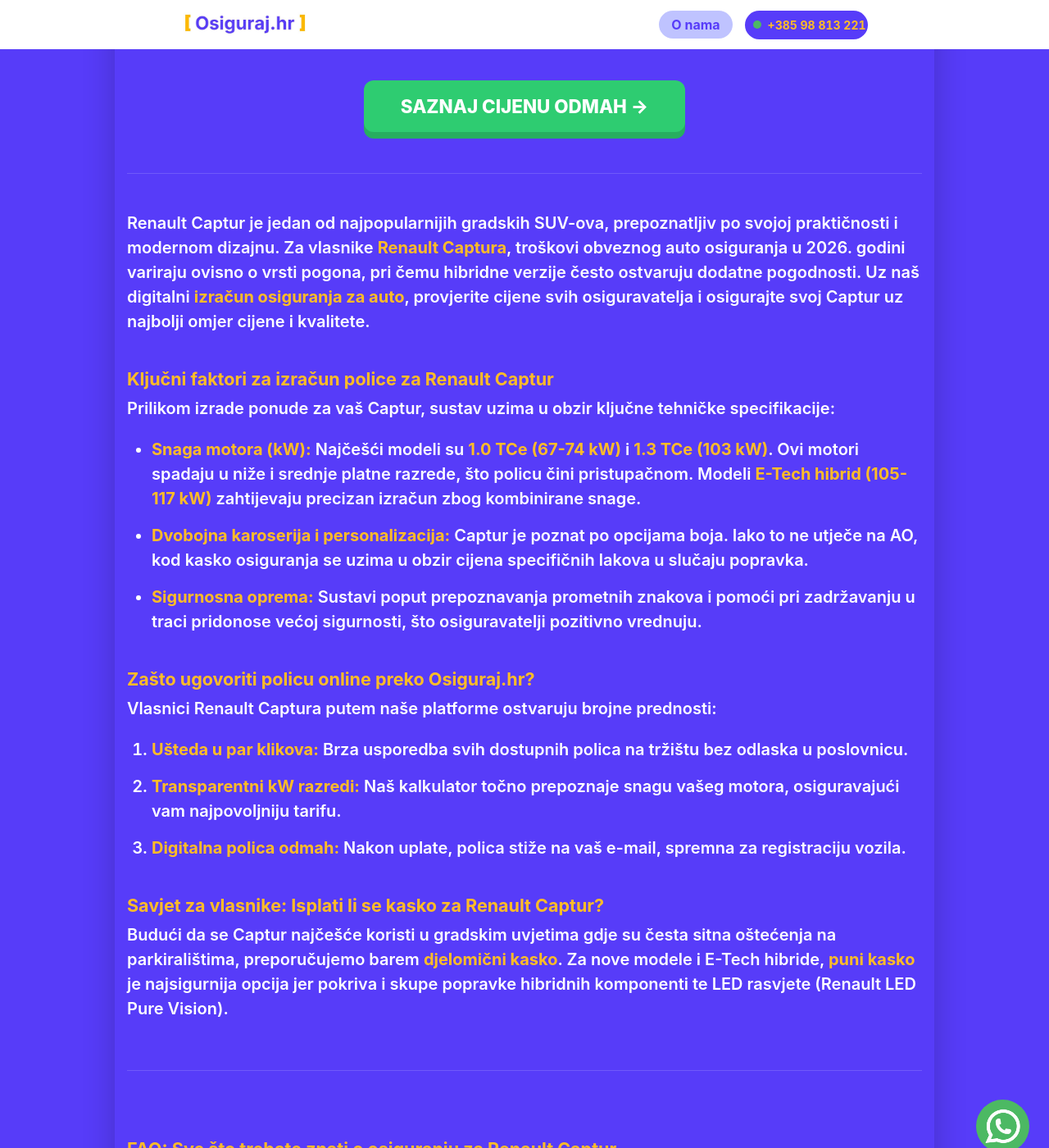
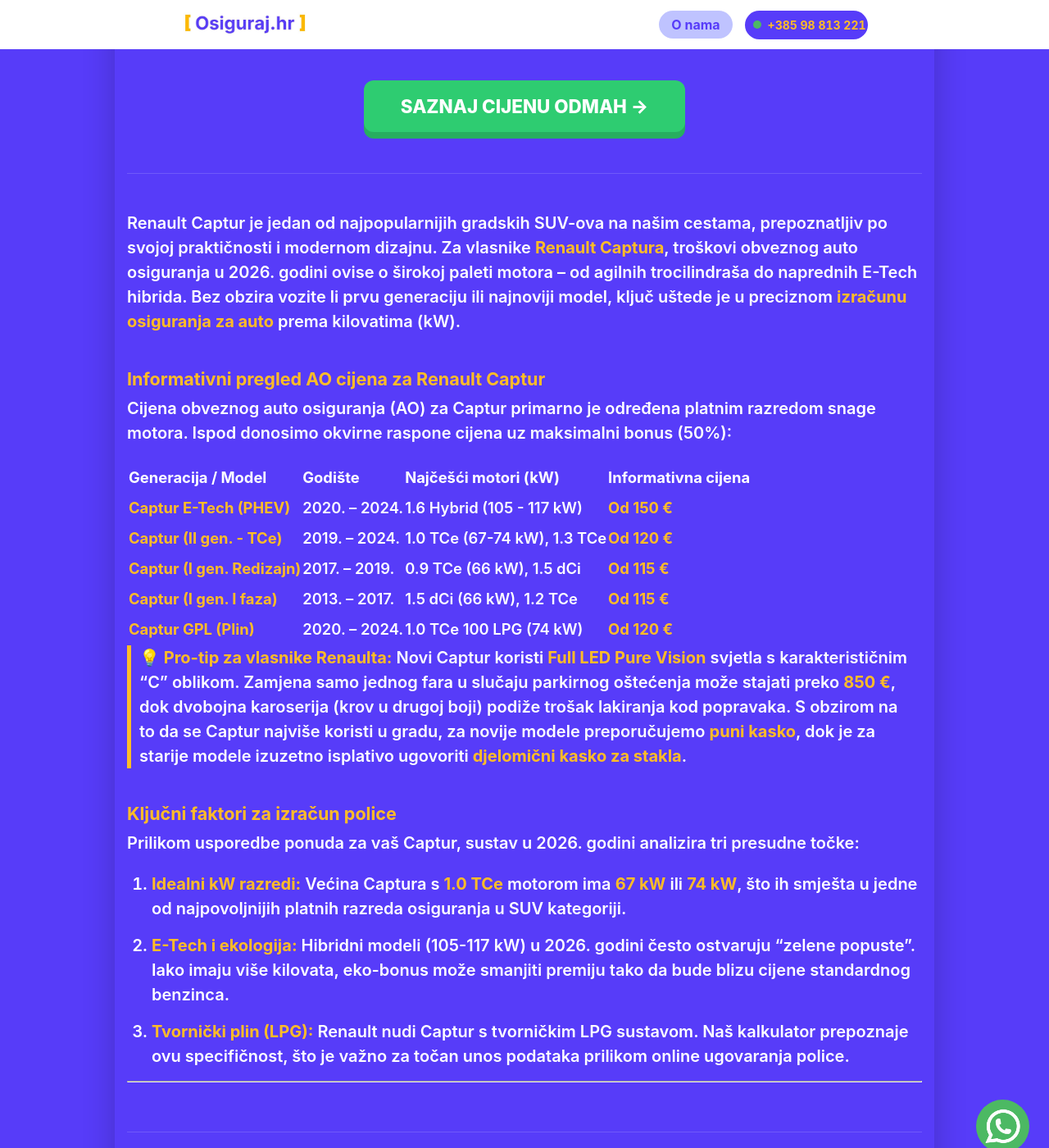
Before and after one commit to Filip-Gale/OsigurajHR, a Jekyll site: the page built from auto-osiguranje/renault-captur.md, in a window 1280 px wide and 1400 px high, scrolled down 315 px. Shown: the whole window at 82% size. Built offline with Jekyll 4.4.1, drawn with Linux system fonts in a browser that asks for light colours; some of the changed text lies outside the part shown.

Commit message:
Update renault-captur.md

```diff
--- a/auto-osiguranje/renault-captur.md
+++ b/auto-osiguranje/renault-captur.md
@@ -1,48 +1,82 @@
 ---
 layout: grad
-grad_ime: ""
-title: "Osiguranje za Renault Captur | Izračun cijene prema kW (2026)"
+grad_ime: "Hrvatska"
+title: "Osiguranje za Renault Captur | Cijene po godištima (2013-2024)"
 permalink: /auto-osiguranje/renault-captur/
-description: "Saznajte točnu cijenu auto osiguranja za Renault Captur. Usporedite ponude za TCe, dCi i E-Tech hibride uz uštede do 30% online."
+description: "Izračunajte cijenu osiguranja za Renault Captur. Provjerite informativne cijene za TCe, dCi i E-Tech hibride po godištima. Uštedite do 30% online."
 ---
 
-Renault Captur je jedan od najpopularnijih gradskih SUV-ova, prepoznatljiv po svojoj praktičnosti i modernom dizajnu. Za vlasnike **Renault Captura**, troškovi obveznog auto osiguranja u 2026. godini variraju ovisno o vrsti pogona, pri čemu hibridne verzije često ostvaruju dodatne pogodnosti. Uz naš digitalni **izračun osiguranja za auto**, provjerite cijene svih osiguravatelja i osigurajte svoj Captur uz najbolji omjer cijene i kvalitete.
+Renault Captur je jedan od najpopularnijih gradskih SUV-ova na našim cestama, prepoznatljiv po svojoj praktičnosti i modernom dizajnu. Za vlasnike **Renault Captura**, troškovi obveznog auto osiguranja u 2026. godini ovise o širokoj paleti motora – od agilnih trocilindraša do naprednih E-Tech hibrida. Bez obzira vozite li prvu generaciju ili najnoviji model, ključ uštede je u preciznom **izračunu osiguranja za auto** prema kilovatima (kW).
 
-### Ključni faktori za izračun police za Renault Captur
+### Informativni pregled AO cijena za Renault Captur
 
-Prilikom izrade ponude za vaš Captur, sustav uzima u obzir ključne tehničke specifikacije:
+Cijena obveznog auto osiguranja (AO) za Captur primarno je određena platnim razredom snage motora. Ispod donosimo okvirne raspone cijena uz maksimalni bonus (50%):
 
-* **Snaga motora (kW):** Najčešći modeli su **1.0 TCe (67-74 kW)** i **1.3 TCe (103 kW)**. Ovi motori spadaju u niže i srednje platne razrede, što policu čini pristupačnom. Modeli **E-Tech hibrid (105-117 kW)** zahtijevaju precizan izračun zbog kombinirane snage.
-* **Dvobojna karoserija i personalizacija:** Captur je poznat po opcijama boja. Iako to ne utječe na AO, kod kasko osiguranja se uzima u obzir cijena specifičnih lakova u slučaju popravka.
-* **Sigurnosna oprema:** Sustavi poput prepoznavanja prometnih znakova i pomoći pri zadržavanju u traci pridonose većoj sigurnosti, što osiguravatelji pozitivno vrednuju.
+| Generacija&nbsp;/&nbsp;Model | Godište&nbsp;&nbsp;&nbsp;&nbsp;&nbsp; | Najčešći motori (kW)&nbsp;&nbsp;&nbsp;&nbsp;&nbsp;&nbsp;&nbsp;&nbsp; | Informativna cijena |
+| :--- | :--- | :--- | :--- |
+| **Captur E-Tech (PHEV)** | 2020. – 2024. | 1.6 Hybrid (105 - 117 kW) | **Od 150 €** |
+| **Captur (II gen. - TCe)** | 2019. – 2024. | 1.0 TCe (67-74 kW), 1.3 TCe | **Od 120 €** |
+| **Captur (I gen. Redizajn)**| 2017. – 2019. | 0.9 TCe (66 kW), 1.5 dCi | **Od 115 €** |
+| **Captur (I gen. I faza)** | 2013. – 2017. | 1.5 dCi (66 kW), 1.2 TCe | **Od 115 €** |
+| **Captur GPL (Plin)** | 2020. – 2024. | 1.0 TCe 100 LPG (74 kW) | **Od 120 €** |
 
-### Zašto ugovoriti policu online preko Osiguraj.hr?
+> **💡 Pro-tip za vlasnike Renaulta:** Novi Captur koristi **Full LED Pure Vision** svjetla s karakterističnim "C" oblikom. Zamjena samo jednog fara u slučaju parkirnog oštećenja može stajati preko **850 €**, dok dvobojna karoserija (krov u drugoj boji) podiže trošak lakiranja kod popravaka. S obzirom na to da se Captur najviše koristi u gradu, za novije modele preporučujemo **puni kasko**, dok je za starije modele izuzetno isplativo ugovoriti **djelomični kasko za stakla**.
 
-Vlasnici Renault Captura putem naše platforme ostvaruju brojne prednosti:
+### Ključni faktori za izračun police
 
-1. **Ušteda u par klikova:** Brza usporedba svih dostupnih polica na tržištu bez odlaska u poslovnicu.
-2. **Transparentni kW razredi:** Naš kalkulator točno prepoznaje snagu vašeg motora, osiguravajući vam najpovoljniju tarifu.
-3. **Digitalna polica odmah:** Nakon uplate, polica stiže na vaš e-mail, spremna za registraciju vozila.
+Prilikom usporedbe ponuda za vaš Captur, sustav u 2026. godini analizira tri presudne točke:
+1.  **Idealni kW razredi:** Većina Captura s **1.0 TCe** motorom ima **67 kW** ili **74 kW**, što ih smješta u jedne od najpovoljnijih platnih razreda osiguranja u SUV kategoriji.
+2.  **E-Tech i ekologija:** Hibridni modeli (105-117 kW) u 2026. godini često ostvaruju "zelene popuste". Iako imaju više kilovata, eko-bonus može smanjiti premiju tako da bude blizu cijene standardnog benzinca.
+3.  **Tvornički plin (LPG):** Renault nudi Captur s tvorničkim LPG sustavom. Naš kalkulator prepoznaje ovu specifičnost, što je važno za točan unos podataka prilikom online ugovaranja police.
 
-### Savjet za vlasnike: Isplati li se kasko za Renault Captur?
-
-Budući da se Captur najčešće koristi u gradskim uvjetima gdje su česta sitna oštećenja na parkiralištima, preporučujemo barem **djelomični kasko**. Za nove modele i E-Tech hibride, **puni kasko** je najsigurnija opcija jer pokriva i skupe popravke hibridnih komponenti te LED rasvjete (Renault LED Pure Vision).
+---
 
 <div class="faq-section">
     <h3>FAQ: Sve što trebate znati o osiguranju za Renault Captur</h3>
 
     <div class="faq-item">
-        <h4>Postoje li popusti za Renault Captur E-Tech (hibrid)?</h4>
-        <p>Da, u 2026. godini hibridni modeli često ostvaruju dodatne eko-popuste na AO policu, što Captur čini još ekonomičnijim izborom.</p>
+        <h4>Je li osiguranje skuplje za Captur s krovom u drugoj boji?</h4>
+        <p>Za obvezno AO osiguranje boja nije bitna. Međutim, kod kasko osiguranja dvobojna karoserija može neznatno utjecati na premiju jer je postupak lakiranja takvog vozila u slučaju štete zahtjevniji i skuplji.</p>
     </div>
 
     <div class="faq-item">
-        <h4>Vrijedi li moj bonus od 50% i na Captur ako mi je to drugo vozilo?</h4>
-        <p>Bonus je vezan uz vlasnika, no uvjeti prijenosa na drugo vozilo ovise o osiguravatelju. Provjerite opcije kroz naš <strong>izračun osiguranja za auto</strong>.</p>
+        <h4>Vrijedi li moj bonus od 50% ako prelazim s Clija na Captur?</h4>
+        <p>Da, vaš bonus je vezan uz vas kao vozača. Naš online <strong>izračun osiguranja za auto</strong> automatski će primijeniti vaš stečeni popust bez obzira jeste li ranije vozili manji gradski auto ili SUV.</p>
     </div>
 
     <div class="faq-item">
-        <h4>Što ako moja polica istječe tijekom vikenda?</h4>
-        <p>Naš online servis radi 24/7. Možete ugovoriti i platiti policu bilo kada, a potvrdu dobivate trenutno na svoj e-mail.</p>
+        <h4>Što pokriva asistencija na cesti za hibridni Captur?</h4>
+        <p>Uz policu možete ugovoriti asistenciju koja pokriva vuču u slučaju kvara, ali i specifične situacije poput pražnjenja pogonske baterije ili pogrešnog točenja goriva, što je korisna opcija za moderne E-Tech modele.</p>
     </div>
 </div>
+
+<script type="application/ld+json">
+{
+  "@context": "https://schema.org",
+  "@type": "FAQPage",
+  "mainEntity": [{
+    "@type": "Question",
+    "name": "Je li osiguranje skuplje za dvobojni Captur?",
+    "acceptedAnswer": {
+      "@type": "Answer",
+      "text": "AO osiguranje je isto, ali kasko može biti neznatno skuplji zbog kompleksnosti popravka boje."
+    }
+  },
+  {
+    "@type": "Question",
+    "name": "Vrijedi li moj bonus od 50% za Renault Captur?",
+    "acceptedAnswer": {
+      "@type": "Answer",
+      "text": "Da, bonus od 50% je prenosiv i automatski se obračunava preko našeg online sustava."
+    }
+  },
+  {
+    "@type": "Question",
+    "name": "Što pokriva asistencija za hibridni Captur?",
+    "acceptedAnswer": {
+      "@type": "Answer",
+      "text": "Pokriva vuču vozila, pomoć kod kvara baterije i ostale standardne usluge pomoći na cesti 24/7."
+    }
+  }]
+}
+</script>
```
